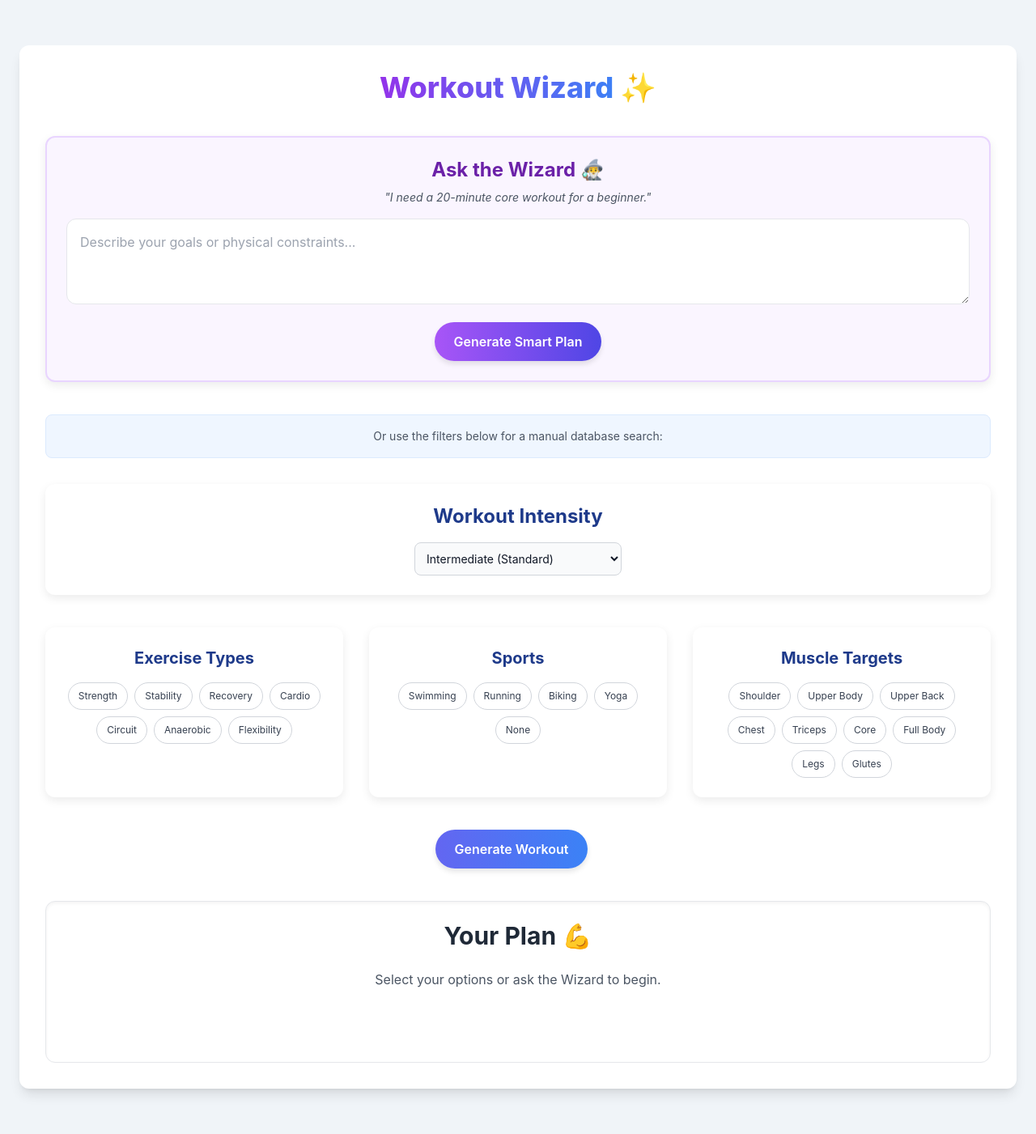
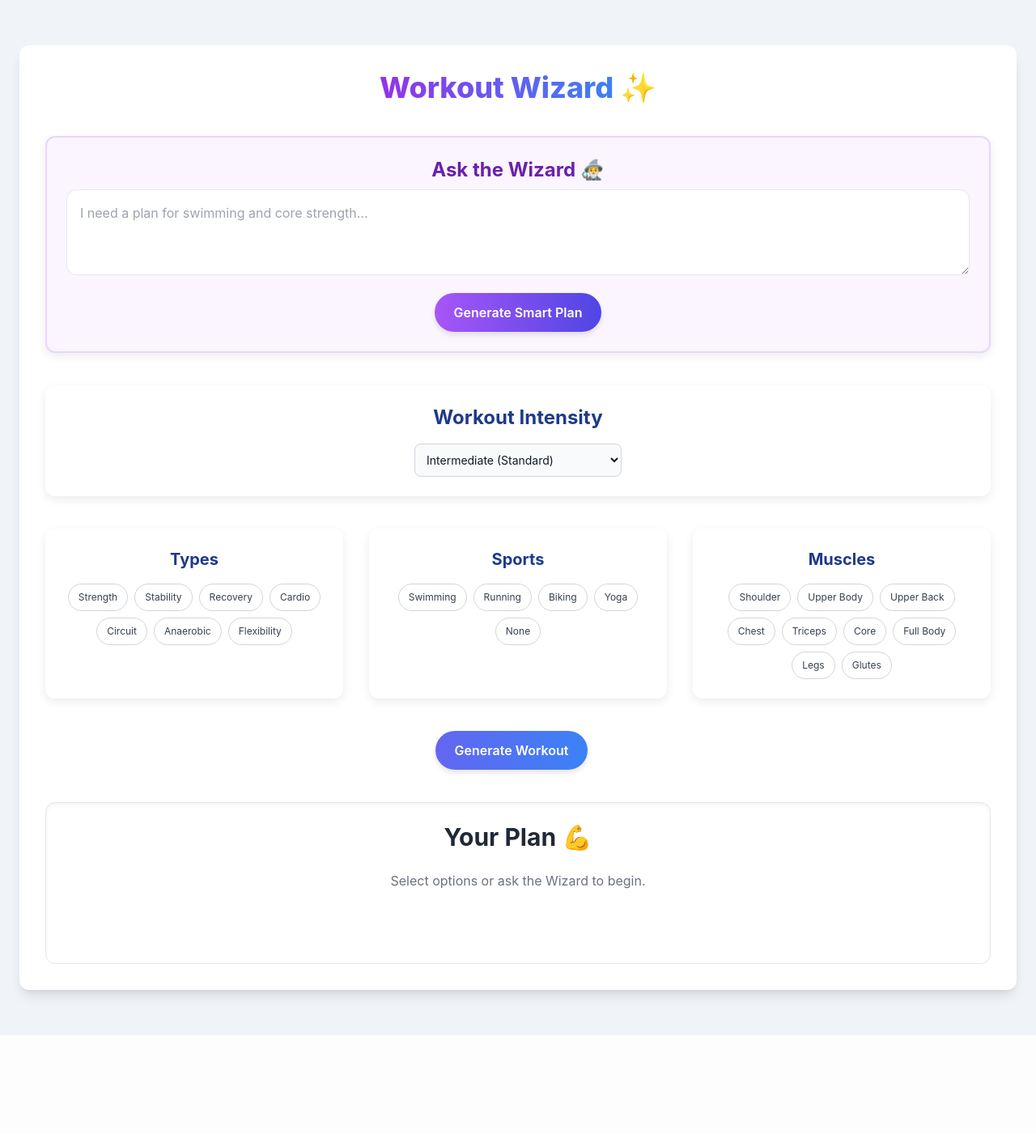
Before and after one commit to CS5800-Summer2025-CD/WorkoutWizard, a Flask app: page / in a window 1280 px wide. Shown: the whole page at 81% size. After the commit the page ends 1279 px from the top, so only its background shows below. Run offline with Flask 3, Linux system fonts and the light colour scheme; some libraries are stand-ins or nearby versions.

Commit message:
Fixed formatting in index

```diff
--- a/templates/index.html
+++ b/templates/index.html
@@ -95,17 +78,12 @@
 
         <div class="card bg-purple-50 border-2 border-purple-200 mb-10">
             <h2 class="text-2xl font-bold mb-2 text-purple-800 text-center">Ask the Wizard 🧙‍♂️</h2>
-            <p class="text-gray-600 text-center mb-4 italic text-sm">"I need a 20-minute core workout for a beginner."</p>
-            <textarea id="aiPrompt" class="w-full p-4 border rounded-xl focus:ring-2 focus:ring-purple-400 outline-none mb-4" rows="3" placeholder="Describe your goals or physical constraints..."></textarea>
+            <textarea id="aiPrompt" class="w-full p-4 border rounded-xl focus:ring-2 focus:ring-purple-400 outline-none mb-4" rows="3" placeholder="I need a plan for swimming and core strength..."></textarea>
             <div class="flex justify-center">
                 <button id="aiGenerateBtn" class="button-primary bg-gradient-to-r from-purple-500 to-indigo-600">
                     Generate Smart Plan
                 </button>
             </div>
-        </div>
-
-        <div class="mb-8 p-4 bg-blue-50 rounded-lg border border-blue-100 text-center">
-            <p class="text-gray-600 text-sm">Or use the filters below for a manual database search:</p>
         </div>
 
         <div class="card mb-10">
@@ -121,35 +99,33 @@
 
         <div class="grid grid-cols-1 md:grid-cols-3 gap-8 mb-10">
             <div class="card">
-                <h2 class="section-title text-xl font-bold mb-4 text-center">Exercise Types</h2>
+                <h3 class="section-title text-xl font-bold mb-4 text-center">Types</h3>
                 <div class="flex flex-wrap gap-2 justify-center">
                     {% for type in exercise_types %}
                     <div>
-                        <input type="checkbox" id="type-{{ type }}" name="exercise_type" value="{{ type }}" class="hidden">
+                        <input type="checkbox" id="type-{{ type }}" name="exercise_type" value="{{ type }}">
                         <label for="type-{{ type }}" class="checkbox-label text-gray-700 text-xs capitalize">{{ type }}</label>
                     </div>
                     {% endfor %}
                 </div>
             </div>
-
             <div class="card">
-                <h2 class="section-title text-xl font-bold mb-4 text-center">Sports</h2>
+                <h3 class="section-title text-xl font-bold mb-4 text-center">Sports</h3>
                 <div class="flex flex-wrap gap-2 justify-center">
                     {% for sport in sports %}
                     <div>
-                        <input type="checkbox" id="sport-{{ sport }}" name="sport" value="{{ sport }}" class="hidden">
+                        <input type="checkbox" id="sport-{{ sport }}" name="sport" value="{{ sport }}">
                         <label for="sport-{{ sport }}" class="checkbox-label text-gray-700 text-xs capitalize">{{ sport }}</label>
                     </div>
                     {% endfor %}
                 </div>
             </div>
-
             <div class="card">
-                <h2 class="section-title text-xl font-bold mb-4 text-center">Muscle Targets</h2>
+                <h3 class="section-title text-xl font-bold mb-4 text-center">Muscles</h3>
                 <div class="flex flex-wrap gap-2 justify-center">
                     {% for muscle in muscle_targets %}
                     <div>
-                        <input type="checkbox" id="muscle-{{ muscle }}" name="muscle_target" value="{{ muscle }}" class="hidden">
+                        <input type="checkbox" id="muscle-{{ muscle }}" name="muscle_target" value="{{ muscle }}">
                         <label for="muscle-{{ muscle }}" class="checkbox-label text-gray-700 text-xs capitalize">{{ muscle }}</label>
                     </div>
                     {% endfor %}
@@ -165,8 +141,8 @@
 
         <div id="workoutPlan" class="mt-8 p-6 bg-white rounded-xl shadow-inner border border-gray-200 min-h-[200px]">
             <h2 class="text-3xl font-bold text-center mb-6 text-gray-800">Your Plan 💪</h2>
-            <div id="workoutList" class="space-y-4 text-gray-600">
-                <p class="text-center">Select your options or ask the Wizard to begin.</p>
+            <div id="workoutList" class="space-y-4">
+                <p class="text-center text-gray-500">Select options or ask the Wizard to begin.</p>
             </div>
         </div>
     </div>
@@ -177,17 +153,12 @@
         const downloadTxtButton = document.getElementById('downloadWorkoutBtn');
         const downloadPDFButton = document.getElementById('downloadPDFBtn');
 
-        // --- AI WIZARD GENERATION (RAG) ---
+        // --- AI WIZARD LOGIC ---
         document.getElementById('aiGenerateBtn').addEventListener('click', async () => {
             const prompt = document.getElementById('aiPrompt').value;
-            const btn = document.getElementById('aiGenerateBtn');
-
             if (!prompt) return alert("Please enter a prompt!");
 
-            btn.innerText = "Consulting the Wizard...";
-            btn.disabled = true;
-            workoutListDiv.innerHTML = '<p class="text-center text-gray-500">Retrieving exercises and synthesizing plan...</p>';
-
+            workoutListDiv.innerHTML = '<p class="text-center text-gray-500 italic">Consulting the Wizard...</p>';
             downloadTxtButton.classList.add('hidden');
             downloadPDFButton.classList.add('hidden');
 
@@ -200,36 +171,25 @@
                 const data = await response.json();
 
                 if (data.success) {
-                    // Use Marked.js to parse the AI Markdown into clean HTML
-                    const formattedPlan = marked.parse(data.ai_plan);
                     workoutListDiv.innerHTML = `
                         <div class="p-8 bg-white rounded-2xl border border-purple-100 shadow-sm">
                             <h3 class="text-2xl font-bold text-purple-800 mb-6 border-b pb-4">Wizard's Custom Strategy</h3>
                             <div class="ai-content-area text-gray-700">
-                                ${formattedPlan}
+                                ${marked.parse(data.ai_plan)}
                             </div>
-                            <p class="mt-8 pt-4 border-t text-xs text-purple-300 italic">Generated using Retrieval-Augmented Generation (RAG).</p>
+                            <p class="mt-8 pt-4 border-t text-xs text-purple-300 italic font-medium">Synthesized from database exercises via RAG.</p>
                         </div>`;
-                } else {
-                    workoutListDiv.innerHTML = `<p class="text-center text-red-500">Error: ${data.error}</p>`;
                 }
-            } catch (err) {
-                workoutListDiv.innerHTML = `<p class="text-center text-red-500">Server Connection Failed.</p>`;
-            } finally {
-                btn.innerText = "Generate Smart Plan";
-                btn.disabled = false;
-            }
+            } catch (err) { workoutListDiv.innerHTML = '<p class="text-red-500 text-center">Service Error.</p>'; }
         });
 
-        // --- MANUAL DB GENERATION ---
+        // --- REGULAR DB SEARCH LOGIC (RESTORED STYLING) ---
         document.getElementById('generateWorkoutBtn').addEventListener('click', async () => {
             const selectedTypes = Array.from(document.querySelectorAll('input[name="exercise_type"]:checked')).map(cb => cb.value);
             const selectedSports = Array.from(document.querySelectorAll('input[name="sport"]:checked')).map(cb => cb.value);
             const selectedMuscleTargets = Array.from(document.querySelectorAll('input[name="muscle_target"]:checked')).map(cb => cb.value);
 
             workoutListDiv.innerHTML = '<p class="text-center text-gray-500">Querying CosmosDB...</p>';
-            downloadTxtButton.classList.add('hidden');
-            downloadPDFButton.classList.add('hidden');
 
             try {
                 const response = await fetch('/generate_workout', {
@@ -241,38 +201,38 @@
                         selected_muscle_targets: selectedMuscleTargets
                     }),
                 });
-
                 const data = await response.json();
 
-                if (data.message) {
-                    workoutListDiv.innerHTML = `<p class="text-center text-red-500 font-semibold">${data.message}</p>`;
-                    lastGeneratedWorkoutPlan = [];
-                } else if (data.workout_plan && data.workout_plan.length > 0) {
+                if (data.workout_plan && data.workout_plan.length > 0) {
                     workoutListDiv.innerHTML = '';
                     lastGeneratedWorkoutPlan = data.workout_plan;
 
                     data.workout_plan.forEach(exercise => {
                         const exerciseCard = document.createElement('div');
-                        exerciseCard.className = 'card border border-blue-50 p-6 flex flex-col items-start';
+                        // Restored classic card appearance
+                        exerciseCard.className = 'card border border-gray-100 p-6 flex flex-col items-start bg-white rounded-xl shadow-sm mb-4';
                         exerciseCard.innerHTML = `
-                            <h3 class="text-xl font-bold text-gray-800 mb-2">${exercise.name}</h3>
-                            <p class="text-gray-600 text-sm mb-3"><strong>Equipment:</strong> ${exercise.equipment.join(', ')}</p>
-                            <a href="${exercise.youtube_link}" target="_blank" class="youtube-link flex items-center text-sm">
-                                Watch Demo Video &rarr;
-                            </a>
+                            <h3 class="text-xl font-bold text-gray-800 mb-3">${exercise.name}</h3>
+                            <div class="flex flex-wrap gap-2 mb-3">
+                                ${exercise.types.map(t => `<span class="bg-blue-50 text-blue-700 text-xs px-2 py-1 rounded-full font-semibold border border-blue-100 capitalize">${t}</span>`).join('')}
+                                ${exercise.sports.map(s => `<span class="bg-green-50 text-green-700 text-xs px-2 py-1 rounded-full font-semibold border border-green-100 capitalize">${s}</span>`).join('')}
+                                ${exercise.muscle_targets.map(m => `<span class="bg-purple-50 text-purple-700 text-xs px-2 py-1 rounded-full font-semibold border border-purple-100 capitalize">${m}</span>`).join('')}
+                            </div>
+                            <p class="text-gray-600 text-sm mb-4"><strong>Equipment:</strong> ${exercise.equipment.join(', ')}</p>
+                            <a href="${exercise.youtube_link}" target="_blank" class="youtube-link flex items-center text-sm">Watch Demo Video →</a>
                         `;
                         workoutListDiv.appendChild(exerciseCard);
                     });
                     downloadTxtButton.classList.remove('hidden');
                     downloadPDFButton.classList.remove('hidden');
+                } else {
+                    workoutListDiv.innerHTML = `<p class="text-center text-red-500 font-bold">${data.message || 'No matches found.'}</p>`;
                 }
-            } catch (error) {
-                workoutListDiv.innerHTML = '<p class="text-center text-red-500">An error occurred.</p>';
-            }
+            } catch (error) { workoutListDiv.innerHTML = '<p class="text-center text-red-500 italic">Database Error.</p>'; }
         });
 
         // --- TXT DOWNLOAD ---
-        document.getElementById('downloadWorkoutBtn').addEventListener('click', () => {
+        downloadTxtButton.addEventListener('click', () => {
             if (lastGeneratedWorkoutPlan.length === 0) return;
             let fileContent = "Workout Wizard - Database Plan\n\n";
             lastGeneratedWorkoutPlan.forEach((exercise, index) => {
@@ -281,12 +241,12 @@
             const blob = new Blob([fileContent], { type: 'text/plain' });
             const a = document.createElement('a');
             a.href = URL.createObjectURL(blob);
-            a.download = `Plan_${new Date().toISOString().slice(0,10)}.txt`;
+            a.download = `Workout_Plan_${new Date().toISOString().slice(0,10)}.txt`;
             a.click();
         });
 
         // --- PDF DOWNLOAD (Azure Function Integration) ---
-        document.getElementById('downloadPDFBtn').addEventListener('click', async () => {
+        downloadPDFButton.addEventListener('click', async () => {
             if (lastGeneratedWorkoutPlan.length === 0) return;
             const intensity = document.getElementById('intensitySelect').value;
             downloadPDFButton.innerText = "Generating PDF...";
@@ -295,22 +255,15 @@
             const workoutWithStats = lastGeneratedWorkoutPlan.map(ex => {
                 let sets = (intensity === 'advanced') ? 5 : (intensity === 'beginner' ? 2 : 3);
                 let reps = (intensity === 'advanced') ? 15 : (intensity === 'beginner' ? 10 : 12);
-                if (ex.name.toLowerCase().includes("plank")) {
-                    reps = (intensity === 'advanced') ? "60 seconds" : "30 seconds";
-                }
-                return { ...ex, sets: sets, reps: reps };
+                if (ex.name.toLowerCase().includes("plank")) reps = (intensity === 'advanced') ? "60 seconds" : "30 seconds";
+                return { ...ex, sets, reps };
             });
 
             try {
                 const response = await fetch('https://workout-wizard-pdf-gen-bxa2h0awhte0aecc.eastus-01.azurewebsites.net/api/generate_pdf', {
                     method: 'POST',
                     headers: { 'Content-Type': 'application/json' },
-                    body: JSON.stringify({
-                        workout_plan: {
-                            title: `${intensity.toUpperCase()} Session`,
-                            exercises: workoutWithStats
-                        }
-                    })
+                    body: JSON.stringify({ workout_plan: { title: `${intensity.toUpperCase()} Session`, exercises: workoutWithStats } })
                 });
                 const blob = await response.blob();
                 const url = window.URL.createObjectURL(blob);
@@ -318,9 +271,8 @@
                 a.href = url;
                 a.download = "Workout_Plan.pdf";
                 a.click();
-            } catch (error) {
-                alert("PDF Service Error: " + error.message);
-            } finally {
+            } catch (error) { alert("PDF Error: " + error.message); }
+            finally {
                 downloadPDFButton.innerText = "Download (.pdf)";
                 downloadPDFButton.disabled = false;
             }
```
Also changed, not shown: other parts of templates/index.html (+19 -36 lines).
